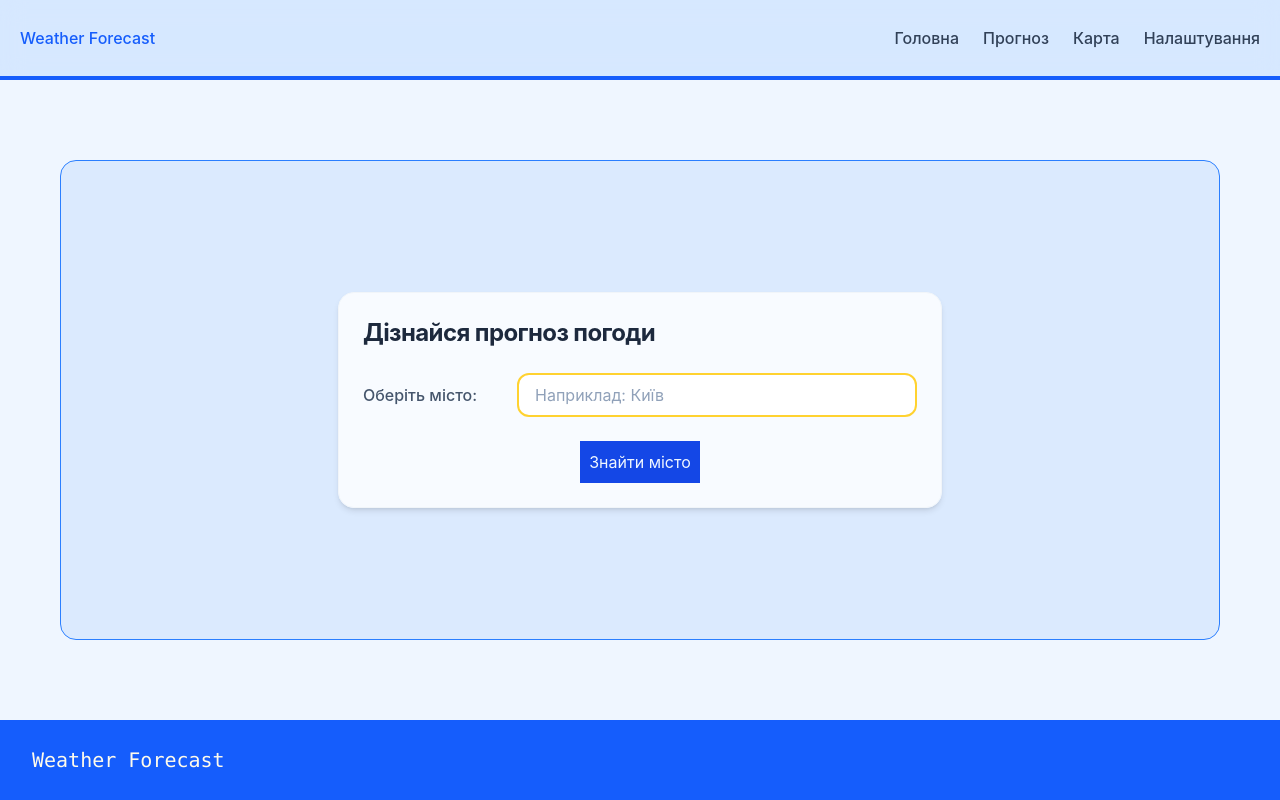
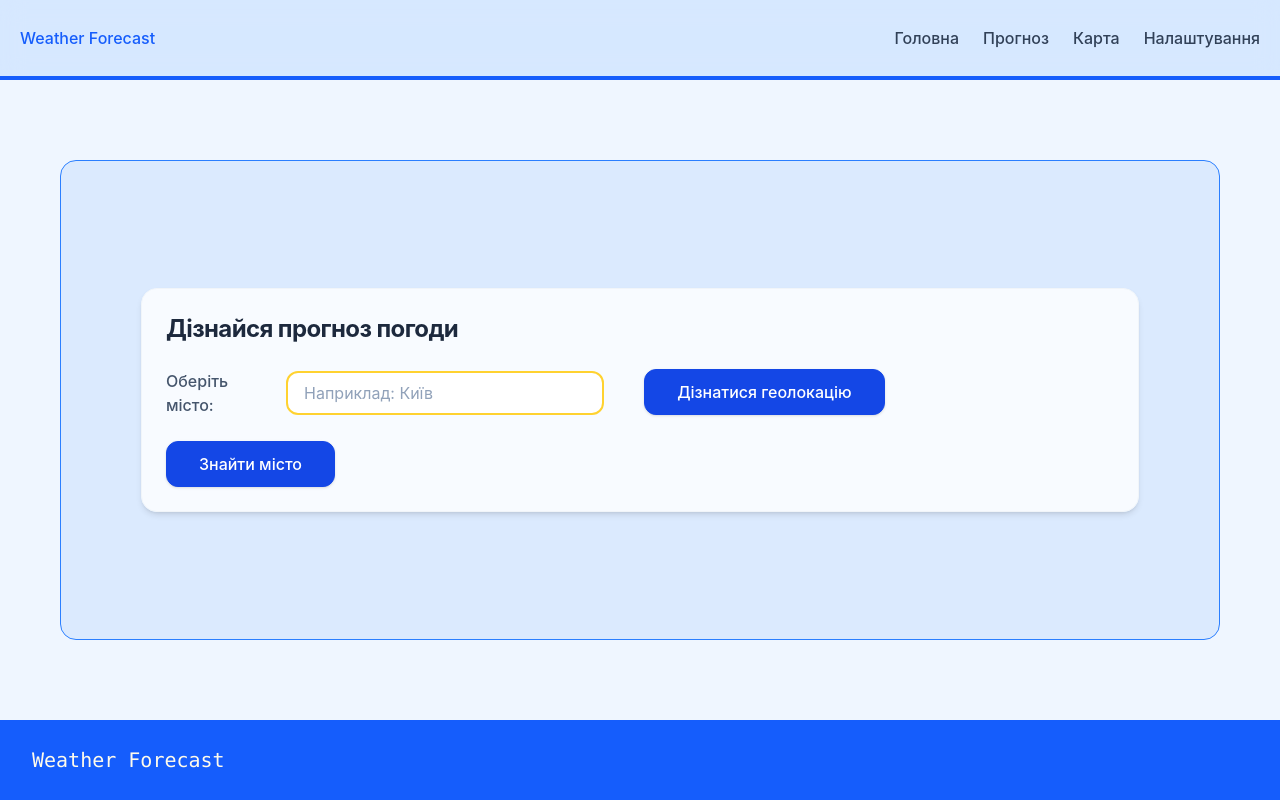
Before and after one commit to VladKugot/weatherForecast, a React (Vite) app: page / in a window 1280 px wide. Built offline with nearby package versions, Linux system fonts and the light colour scheme.

Commit message:
add block with geolocation

```diff
--- /dev/null
+++ b/src/components/Elements/button.tsx
@@ -0,0 +1,26 @@
+import type React from 'react';
+import type { ButtonHTMLAttributes, ReactNode } from 'react';
+
+interface ButtonProps extends ButtonHTMLAttributes<HTMLButtonElement> {
+  children: ReactNode;
+}
+
+export const CustomButton: React.FC<ButtonProps> = ({
+  children,
+  className = '',
+  ...props
+}) => {
+  return (
+    <button
+      {...props}
+      className="cursor-pointer px-8 py-2.5 rounded-xl text-base font-medium
+        text-white bg-blue-700 border border-blue-700 shadow-sm
+        hover:bg-blue-600 hover:border-blue-600 hover:shadow-md
+        focus:outline-none focus:ring-4 focus:ring-blue-500/20 active:scale-95
+        disabled:opacity-50 disabled:cursor-not-allowed transition-all
+        duration-200 w-fit"
+    >
+      {children}
+    </button>
+  );
+};
--- /dev/null
+++ b/src/components/GetLocation/GetLocation.tsx
@@ -0,0 +1,74 @@
+import { useState } from 'react';
+
+interface Coordinates {
+  lat: number;
+  lon: number;
+}
+
+export const GeoLocationComponent = () => {
+  const [coords, setCoords] = useState<Coordinates | null>(null);
+  const [error, setError] = useState<string>('');
+  const [loading, setLoading] = useState<boolean>(false);
+
+  const getLocation = () => {
+    if (!navigator.geolocation) {
+      setError('Геолокація не підтримується вашим браузером');
+      return;
+    }
+
+    setLoading(true);
+    setError('');
+
+    navigator.geolocation.getCurrentPosition(
+      (position) => {
+        setCoords({
+          lat: position.coords.latitude,
+          lon: position.coords.longitude,
+        });
+        setLoading(false);
+      },
+      (err) => {
+        switch (err.code) {
+          case err.PERMISSION_DENIED:
+            setError('Ви заборонили доступ до геолокації');
+            break;
+          case err.POSITION_UNAVAILABLE:
+            setError('Інформація про місцезнаходження недоступна');
+            break;
+          case err.TIMEOUT:
+            setError('Час очікування запиту минув');
+            break;
+          default:
+            setError('Сталася невідома помилка');
+        }
+        setLoading(false);
+      },
+      {
+        enableHighAccuracy: true, // Підвищена точність (за наявності GPS)
+        timeout: 10000,           // Таймаут 10 секунд
+        maximumAge: 0,            // Не використовувати кешовані дані
+      }
+    );
+  };
+
+  return (
+    <div className="flex flex-col items-center gap-4 p-6 border rounded-xl max-w-sm mx-auto">
+      <button
+        onClick={getLocation}
+        disabled={loading}
+        className="px-4 py-2 bg-blue-600 text-white rounded-lg hover:bg-blue-700 disabled:opacity-50 transition-colors"
+      >
+        {loading ? 'Отримання координат...' : 'Визначити моє місцезнаходження'}
+      </button>
+
+      {error && <p className="text-red-500 text-sm">{error}</p>}
+
+      {coords && (
+        <div className="text-slate-700 font-medium">
+          <p>Широта (Lat): {coords.lat}</p>
+          <p>Довгота (Lon): {coords.lon}</p>
+        </div>
+      )}
+    </div>
+  );
+};
--- a/src/components/MainPage/MainPage.tsx
+++ b/src/components/MainPage/MainPage.tsx
@@ -1,11 +1,77 @@
 import { useState } from 'react';
+import type { cityFetch } from '../utills/City';
+import { CustomButton } from '../Elements/button';
+
+interface Coordinates {
+  lat: number;
+  lon: number;
+}
 
 export const MainPage = () => {
   const [city, setCity] = useState('');
   const [goodCity, setGoodCity] = useState('');
   const [error, setError] = useState('');
-  const [jsonCity, setJsonCity] = useState()
-  const cityRegex = /^[a-zA-Zа-яА-ЯіІїЇєЄґҐ\s-]+$/;
+  const [coords, setCoords] = useState<Coordinates | null>(null);
+  const [jsonCity, setJsonCity] = useState<cityFetch[]>();
+  const cityRegex = /^[a-zA-Zа-яА-ЯіІїЇєЄґҐ\s-'’`]+$/;
+
+  const handleLocate = async () => {
+    if (!navigator.geolocation) {
+      setError('Геолокація не підтримується вашим браузером');
+      return;
+    }
+
+    //setLoading(true);
+    setError('');
+
+    navigator.geolocation.getCurrentPosition(
+      async (position) => {
+        const lat = position.coords.latitude;
+        const lon = position.coords.longitude;
+        setCoords({
+          lat: lat,
+          lon: lon,
+        });
+
+        try {
+          const response = await fetch(
+            `https://nominatim.openstreetmap.org/reverse?lat=${lat}&lon=${lon}&format=json`,
+          );
+
+          if (!response.ok) {
+            throw new Error('Network response was not ok');
+          }
+          const data = await response.json();
+          data.name = String(data.address.city);
+          setJsonCity([data]);
+        } catch (err) {
+          setError('Не знайдено по координатах населений пункт');
+        }
+        //setLoading(false);
+      },
+      (err) => {
+        switch (err.code) {
+          case err.PERMISSION_DENIED:
+            setError('Ви заборонили доступ до геолокації');
+            break;
+          case err.POSITION_UNAVAILABLE:
+            setError('Інформація про місцезнаходження недоступна');
+            break;
+          case err.TIMEOUT:
+            setError('Час очікування запиту минув');
+            break;
+          default:
+            setError('Сталася невідома помилка');
+        }
+        //setLoading(false);
+      },
+      {
+        enableHighAccuracy: true,
+        timeout: 10000,
+        maximumAge: 0,
+      },
+    );
+  };
 
   const handleSearch = async () => {
     setError('');
@@ -13,19 +79,31 @@ export const MainPage = () => {
       if (!cityRegex.test(city)) {
         setError('Містить символи');
         setGoodCity('');
+        setJsonCity([]);
       } else {
         setGoodCity(city);
 
         try {
           const response = await fetch(
-            `https://nominatim.openstreetmap.org/search?q=${goodCity}&format=json`,
+            `https://nominatim.openstreetmap.org/search?q=${encodeURIComponent(city)}&format=json`,
           );
           if (!response.ok) {
             throw new Error('Network response was not ok');
           }
 
           const data = await response.json();
-          setJsonCity(data);
+          const filteredCities = data.filter(
+            (el: cityFetch) =>
+              el.type === 'town' ||
+              el.type === 'city' ||
+              el.type === 'administrative',
+          );
+          if (filteredCities.length === 0) {
+            setError('Населений пункт не знайдено');
+            setJsonCity([]);
+          } else {
+            setJsonCity(filteredCities);
+          }
         } catch (err) {
           setError('Не знайдено');
         }
@@ -38,12 +116,13 @@ export const MainPage = () => {
   return (
     <div
       className="flex flex-col gap-6 mx-auto p-6 bg-white/80 backdrop-blur-md
-        rounded-2xl shadow-md border border-slate-100"
+        rounded-2xl shadow-md border border-slate-100 w-full"
     >
       <h1 className="text-2xl font-bold text-slate-800 tracking-tight">
         Дізнайся прогноз погоди
       </h1>
-
+      <div className="flex flex-col gap-10 md:flex-row">
+        <div className="flex flex-col gap-6">
           <div className="flex flex-row gap-10 sm:flex-row sm:items-center">
             <label
               htmlFor="city-input"
@@ -57,23 +136,59 @@ export const MainPage = () => {
               type="text"
               placeholder="Наприклад: Київ"
               onChange={(e) => setCity(e.target.value)}
-          className="w-100 px-4 py-2 rounded-xl border-2 border-amber-300
+              className="w-full px-4 py-2 rounded-xl border-2 border-amber-300
                 bg-white text-slate-800 placeholder-slate-400 outline-none
                 transition-all duration-200 hover:border-amber-400
                 focus:border-amber-500 focus:ring-4 focus:ring-amber-500/20"
             />
           </div>
 
-      <button
-        onClick={() => handleSearch()}
-        className="cursor-pointer p-2 m-auto border text-blue-50 text-x
-          border-blue-700 bg-blue-700 w-fit"
+          <CustomButton onClick={() => handleSearch()}>
+            Знайти місто
+          </CustomButton>
+        </div>
+        <div className="">
+          <CustomButton onClick={() => handleLocate()}>
+            Дізнатися геолокацію
+          </CustomButton>
+
+          {coords && (
+            <div>
+              {coords.lat} {coords.lon}
+              {}
+            </div>
+          )}
+        </div>
+      </div>
+      {error && <div className="div">{error}</div>}
+      {jsonCity && (
+        <div
+          className="flex flex-col gap-2 bg-blue-100 p-8 rounded-2xl
+            inset-shadow-amber-50 shadow-md"
         >
-        Знайти місто
-      </button>
-      {error && <div className="div">{error}</div>}
-      {goodCity && <div className="div">{goodCity}</div>}
-      {jsonCity &&  <div>{jsonCity}</div>}
+          {jsonCity && jsonCity.length > 0 && (
+            <div className="flex flex-col gap-2">
+              {jsonCity.map((el, index) => {
+                const isMultiple = jsonCity.length > 1;
+
+                return (
+                  <div
+                    key={el.place_id || index}
+                    className={`text-blue-600 text-xl transition-transform
+                    duration-400 hover:scale-102 hover:text-blue-400
+                    cursor-pointer ${
+                      isMultiple ? 'p-4 border rounded-xl bg-white' : ''
+                    }`}
+                  >
+                    {el.display_name} - {el.name} {el.lat}, {el.lon}
+                    {isMultiple && `, ${el.type}`}
+                  </div>
+                );
+              })}
+            </div>
+          )}
+        </div>
+      )}
     </div>
   );
 };
--- /dev/null
+++ b/src/components/utills/City.ts
@@ -0,0 +1,16 @@
+export interface cityFetch {
+    lat: string,
+    lon: string,
+    addresstype: string,
+    name: string,
+    display_name: string,
+    boundingbox: string[],
+    type: string,
+    place_id: string,
+    address?: Address | null,
+}
+
+export interface Address {
+    city: string,
+    country: string
+}
```
Lines whose indentation alone changed are shown as unchanged.
